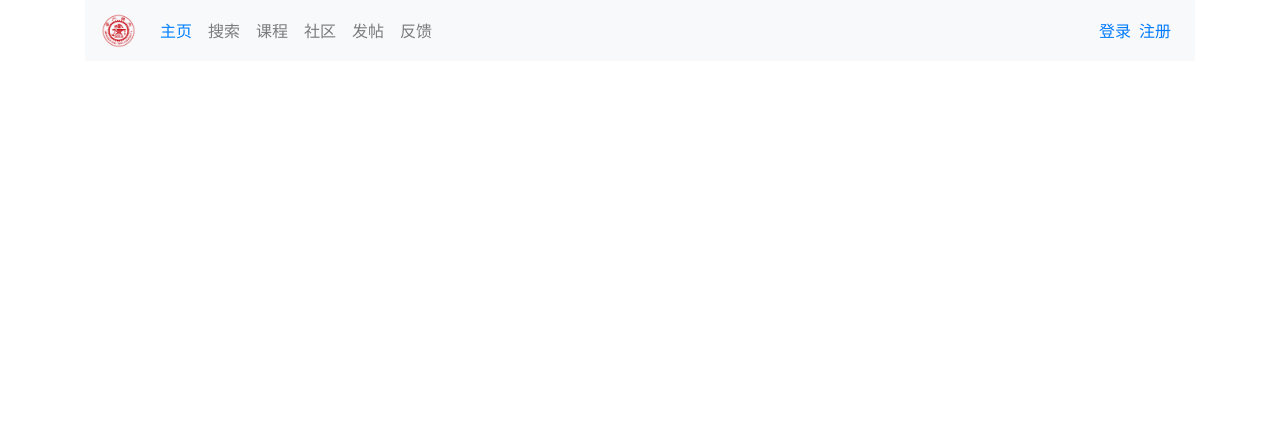
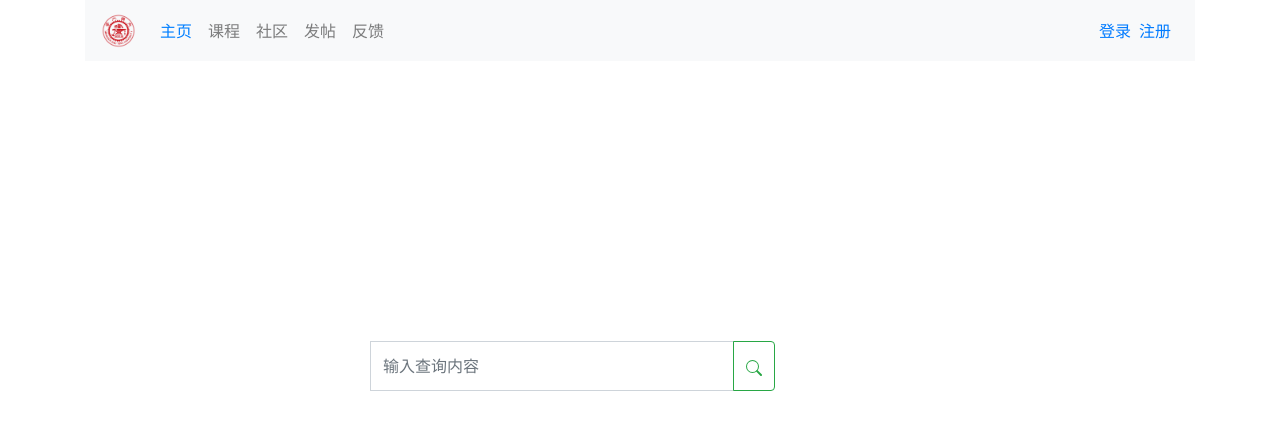
Before and after one commit to junhaideng/2020-Software-Engineering, a Django app: page / in a window 1280 px wide. Shown: the top 430 px of the page. Run offline with Django 3.2, Linux system fonts and the light colour scheme; some libraries are stand-ins or nearby versions.

Commit message:
fix 将主页和搜索合并

```diff
--- a/project/bbs/home/views.py
+++ b/project/bbs/home/views.py
@@ -4,5 +4,4 @@ from django.shortcuts import render
 # Create your views here.
 def home(request):
     """主页面"""
-    profile = None
-    return render(request, 'home/index.html', locals())
+    return render(request, 'home/index.html')
--- a/project/bbs/search/views.py
+++ b/project/bbs/search/views.py
@@ -3,8 +3,10 @@ author: Edgar
 对搜索界面的显示进行处理
 TODO: 用户输入的数据后回车，或者点击按钮的界面进行处理 此时url中有参数 keyword， 收集课程的信息
 """
-from django.shortcuts import render
+from django.shortcuts import render, redirect
 from django.http import JsonResponse
+from django.urls import reverse
+
 from course.models import Course
 
 
@@ -23,4 +25,4 @@ def search(request):
         if keyword:  # 如果含有keyword处理 点击search按钮之后的事件
             data = None
             return render(request, 'search/search.html', context={"keyword": keyword, "data": data})
-        return render(request, 'search/index.html')  # 否则只是简单的访问该网页
+        return redirect(reverse("home:index"))  # 否则只是简单的访问该网页
--- a/project/bbs/templates/base.html
+++ b/project/bbs/templates/base.html
@@ -40,13 +40,7 @@ TODO: footer显示 ？？
                         <a class="nav-link" href="{% url 'home:index' %}">主页</a>
                     {% endif %}
                 </li>
-                <li class="nav-item">
-                    {% if request.path == '/search/' %}
-                        <a class="nav-link active" style="color: #007fff;" href="{% url 'search:search' %}">搜索</a>
-                    {% else %}
-                        <a class="nav-link" href="{% url 'search:search' %}">搜索</a>
-                    {% endif %}
-                </li>
+
                 <li class="nav-item">
                     {% if request.path == '/course/' %}
                         <a class="nav-link active" style="color: #007fff;" href="{% url 'course:index' %}">课程</a>
--- a/project/bbs/templates/home/index.html
+++ b/project/bbs/templates/home/index.html
@@ -1,4 +1,9 @@
+<!--
+author: Edgar
+搜索的主界面
+-->
 {% extends 'base.html' %}
+{% load static %}
 <!DOCTYPE html>
 <html lang="en">
 <head>
@@ -10,7 +15,40 @@
     </title>
 </head>
 <body>
+{% block content %}
+    <div class="container">
+        <div class=" h-100" style="margin-top: 25%; margin-left: 25%;">
+            <form class="form-inline" method="GET" style=" height: 70px" action="/search">
+                <div class="input-group w-50">
+                    <label for="search"></label><input type="text" id="search" class="form-control" style="height: 50px"
+                                                       placeholder="输入查询内容" name="keyword"
+                                                       oninput="_search(this.value)">
+                    <div class="input-group-append">
+                        <button class="btn btn-outline-success" style="height: 50px" type="submit">
+                            <svg class="bi bi-search" width="1em" height="1em" viewBox="0 0 16 16" fill="currentColor"
+                                 xmlns="http://www.w3.org/2000/svg">
+                                <path fill-rule="evenodd"
+                                      d="M10.442 10.442a1 1 0 011.415 0l3.85 3.85a1 1 0 01-1.414 1.415l-3.85-3.85a1 1 0 010-1.415z"
+                                      clip-rule="evenodd"></path>
+                                <path fill-rule="evenodd"
+                                      d="M6.5 12a5.5 5.5 0 100-11 5.5 5.5 0 000 11zM13 6.5a6.5 6.5 0 11-13 0 6.5 6.5 0 0113 0z"
+                                      clip-rule="evenodd"></path>
+                            </svg>
+                        </button>
+                    </div>
+                </div>
 
+            </form>
+            <div class="mt-1 w-50 shadow ">
+                <ul class="list-group" id="info">
+                </ul>
+            </div>
+            {% csrf_token %}
+        </div>
+    </div>
+    <script src="{% static 'js/search/search_data.js' %}"></script>
+
+{% endblock %}
 </body>
 
 </html>
```
Also changed, not shown: project/bbs/templates/search/index.html (deleted, +0 -50 lines).
